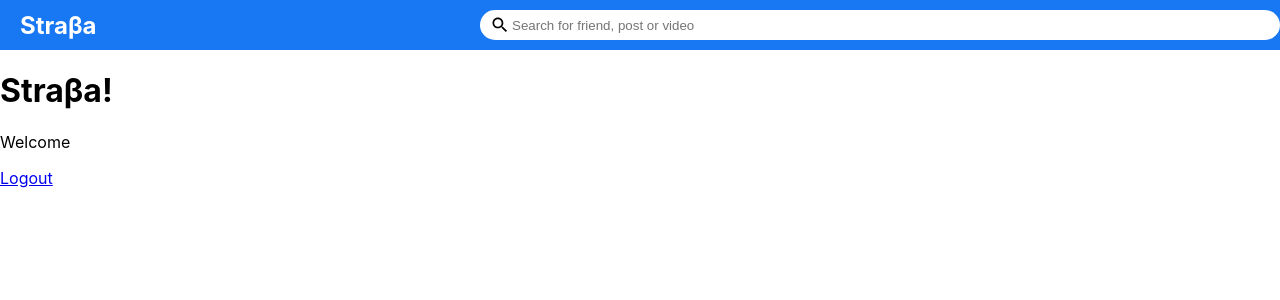
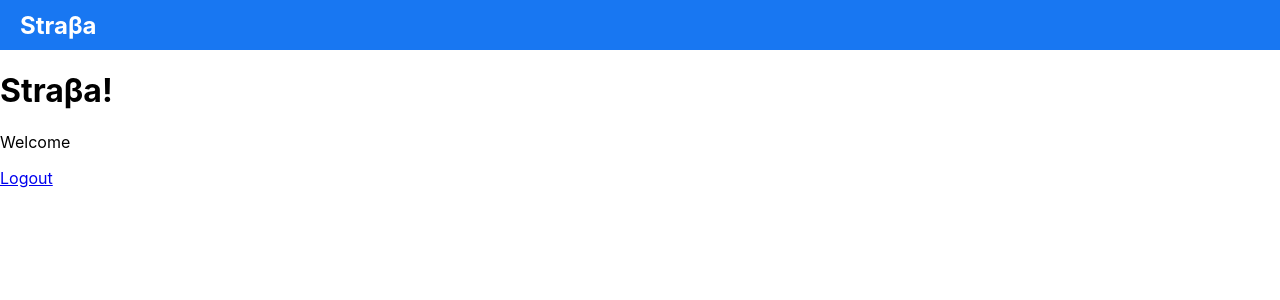
Before and after one commit to sleipner01/straba, a React (Create React App) app: page / in a window 1280 px wide. Shown: the top 300 px of the page. Built offline with nearby package versions, Linux system fonts and the light colour scheme; no server answers.

Commit message:
layout: removed searchbar when user isn´t logged in

```diff
--- a/src/components/topbar/Topbar.jsx
+++ b/src/components/topbar/Topbar.jsx
@@ -1,18 +1,25 @@
 import './topbar.scss';
 import SearchIcon from '@mui/icons-material/Search';
+import { auth } from '../../firebase';
+import { useAuthState } from 'react-firebase-hooks/auth';
 
 export default function Topbar() {
+  const [user] = useAuthState(auth);
+
   return (
     <div className='topbarContainer'>
       <div className='topbarLeft'>
         <span className='logo'>Straβa</span>
       </div>
       <div className='topbarCenter'>
-        <div className='searchbar'>
-          <SearchIcon className='searchIcon' />
-          <input placeholder='Search for friend, post or video' className='searchInput' />
-        </div>
+        {user && (
+          <div className='searchbar'>
+            <SearchIcon className='searchIcon' />
+            <input placeholder='Search for friend, post or video' className='searchInput' />
+          </div>
+        )}
       </div>
+      <div className='topbarRight'></div>
     </div>
   );
 }
```
